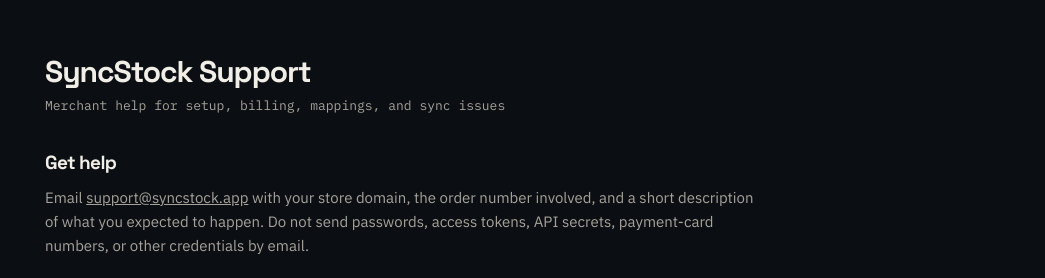
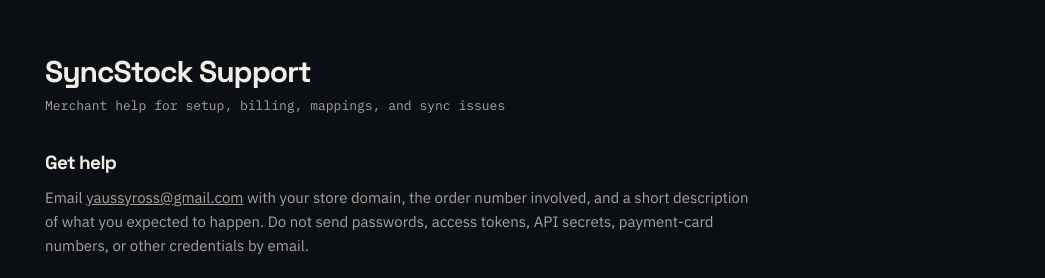
Before and after one commit to yaussyross/SyncStock, a Next.js app: page /support in a window 1280 px wide. Shown: the top 278 px of the page, without its empty margins (235-1280 px from the left). Built offline with nearby package versions, Linux system fonts and the light colour scheme; no server answers.

Commit message:
Use monitored support email

```diff
--- a/src/app/support/page.tsx
+++ b/src/app/support/page.tsx
@@ -11,7 +11,7 @@ export default function SupportPage() {
 
       <h2>Get help</h2>
       <p>
-        Email <a href="mailto:support@syncstock.app">support@syncstock.app</a> with your store domain,
+        Email <a href="mailto:yaussyross@gmail.com">yaussyross@gmail.com</a> with your store domain,
         the order number involved, and a short description of what you expected to happen. Do not send
         passwords, access tokens, API secrets, payment-card numbers, or other credentials by email.
       </p>
```
